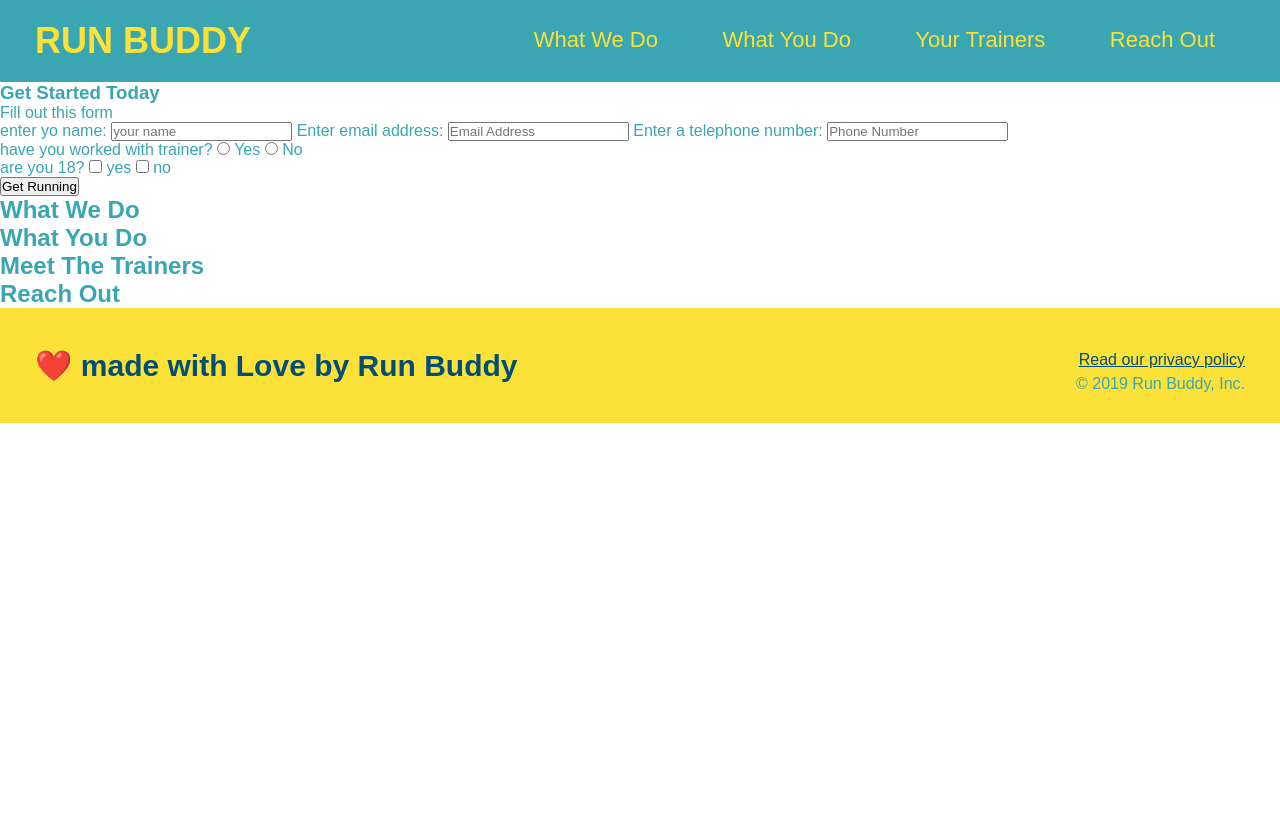
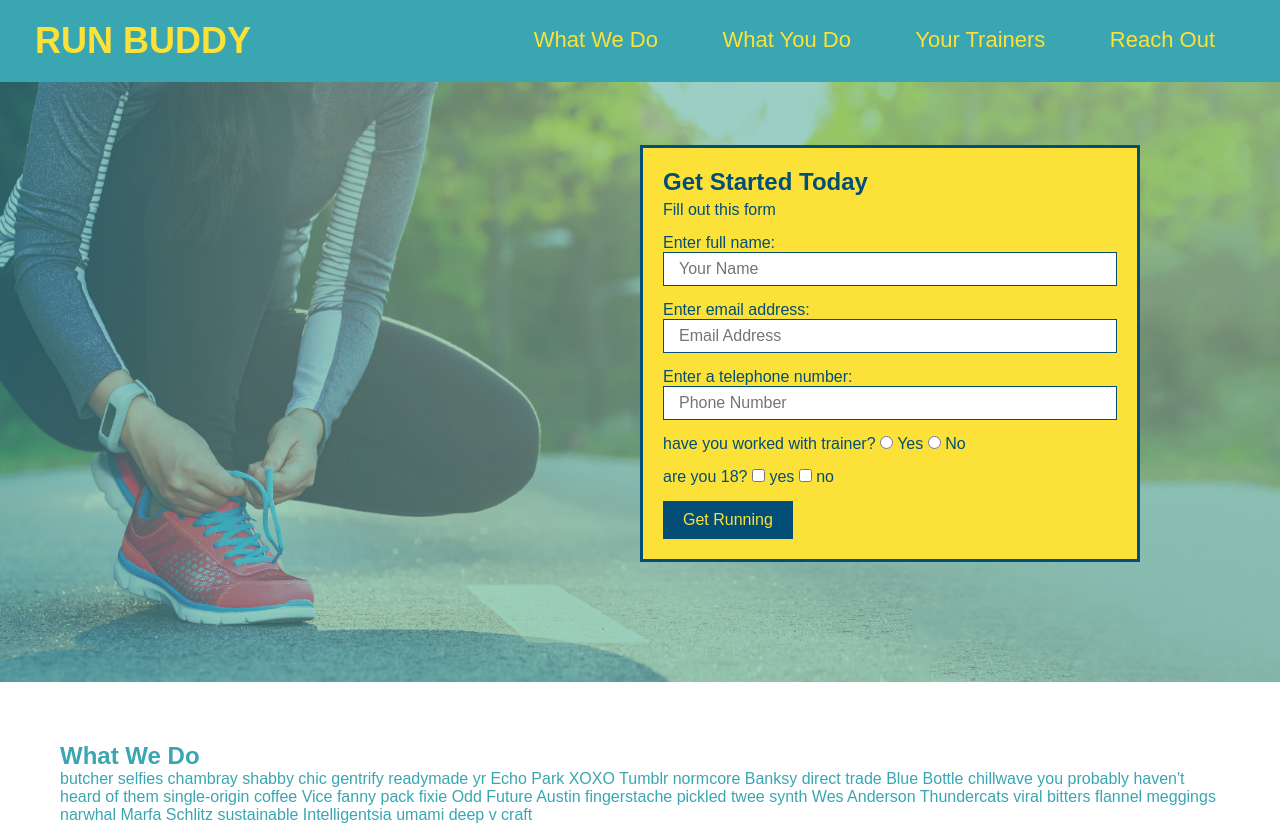
Before and after one commit to bruceMclovin/run-buddy, a plain HTML site: page index.html in a window 1280 px wide. Shown: the top 828 px of the page. Before the commit the page ends 800 px from the top, so only its background shows below. Drawn offline with Linux system fonts and the light colour scheme.

Commit message:
have begun working on body paragraphs and finished survey box

```diff
--- a/assets/css/style.css
+++ b/assets/css/style.css
@@ -64,3 +64,61 @@ body{
     footer a{
         color: #024e76;
     }
+    section {
+        padding: 60px;
+    }
+
+    /* hero style start*/
+    .hero {
+        background-image: url("../images/hero-bg\ \(1\).jpg");
+        height: 600px;
+        background-size: cover;
+        background-position: center;
+        position: relative;
+    }
+    /* hero style end */
+
+    .hero-form{
+        background-color: #fce138;
+        padding:20px;
+        width:500px;
+        color:#024e76;
+        border-style: solid;
+        border-width: 3px;
+       border-color: #024e76;
+       position: absolute;
+       bottom: 120px;
+       right: 140px;
+    }
+
+    .hero-form h3 {
+        font-size: 24px;
+        margin: 0;
+      }
+
+      .hero-form p {
+        margin: 5px 0 15px 0;
+      }
+
+      .form-input {
+        border: 1px solid #024e76;
+        display: block;
+        padding: 7px 15px;
+        font-size: 16px;
+        color: #024e76;
+        width: 100%;
+        margin-bottom: 15px;
+      }
+
+      .hero-form label {
+        margin: 0px;
+      }
+
+      .hero-form button {
+        color: #fce138;
+        background-color: #024e76;
+        border: none;
+        padding: 10px 20px;
+        font-size: 16px;
+      }
+      /* HERO STYLES END */
--- a/index.html
+++ b/index.html
@@ -34,18 +34,20 @@
     </header>
 
     <!-- hero -->
-    <section>
-        <div>
+    <section class="hero">
+        <div class="hero-form">
             <h3> Get Started Today</h3>
             <p> Fill out this form</p>
             <!--form element-->
             <form>
-                <label for="name"> enter yo name:</label>
-                <input type="text" placeholder="your name" name="name" id="name" />
+                <label for="name">Enter full name:</label>
+                <input type="text" placeholder="Your Name" name="name" id="name" class="form-input">
+
                 <label for="email">Enter email address:</label>
-                <input type="email" placeholder="Email Address" name="email" id="email" />
+                <input type="text" placeholder="Email Address" name="email" id="email" class="form-input">
+
                 <label for="phone">Enter a telephone number:</label>
-                <input type="tel" placeholder="Phone Number" name="phone" id="phone"/>
+                <input type="text" placeholder="Phone Number" name="phone" id="phone" class="form-input">
                 <p>
                     have you worked with trainer?
                     <input type="radio" name="trainer-confirm" id="trainer-yes" />
@@ -57,8 +59,8 @@
                     are you 18?
                     <input type="checkbox" name="age-verify" id="yes-am18" />
                     <label for="yes-am18">yes</label>
-                    <input type="checkbox" name="age-verify" id="no-im-a-baby" />
-                    <label for="no-im-a-baby">no</label>
+                    <input type="checkbox" name="age-verify" id="no-im-not" />
+                    <label for="no-im-not">no</label>
                 </p>
                     <button type="submit">
                         Get Running
@@ -68,13 +70,39 @@
     </section>
 
     <!-- what we do -->
-    <section>
+    <section id="what-we-do">
         <h2>What We Do </h2>
+        <p>
+            butcher selfies chambray shabby chic gentrify readymade yr Echo Park XOXO Tumblr normcore Banksy direct trade Blue Bottle chillwave you probably haven't heard of them single-origin coffee Vice fanny pack fixie Odd Future Austin fingerstache pickled twee synth Wes Anderson Thundercats viral bitters flannel meggings narwhal Marfa Schlitz sustainable Intelligentsia umami deep v craft
+          </p>
     </section>
 
     <!-- what you do -->
-    <section>
+    <section id="what-you-do">
         <h2> What You Do </h2>
+        <div>
+            <img src="./assets/images/step-1.svg" alt=""/>
+            <h3>Step 1: Fill Out the Form Above.</h3>
+            <p>You're already here, so why not?</p>
+          </div>
+
+          <div>
+            <img src="./assets/images/step-2.svg" alt="" />
+            <h3>Step 2: Consult with One of Our Trainers.</h3>
+            <p>Are you here to build muscle, lose weight, or just feel good?</p>
+          </div>
+
+          <div>
+            <img src="./assets/images/step-3.svg" alt="" />
+            <h3>Step 3: Get Running.</h3>
+            <p>Hit the ground running (literally) once your trainer lays out your plan.</p>
+          </div>
+
+          <div>
+            <img src="./assets/images/step-4.svg" alt="" />
+            <h3>Step 4: See Results.</h3>
+            <p>Bi-weekly checkins with your trainer will keep you focused</p>
+          </div>
     </section>
 
     <!-- meet the trainers -->
```
Also changed, not shown: assets/images/hero-bg (1).jpg (added), assets/images/step-1.svg (added), assets/images/step-2.svg (added), assets/images/step-3.svg (added), assets/images/step-4.svg (added).
